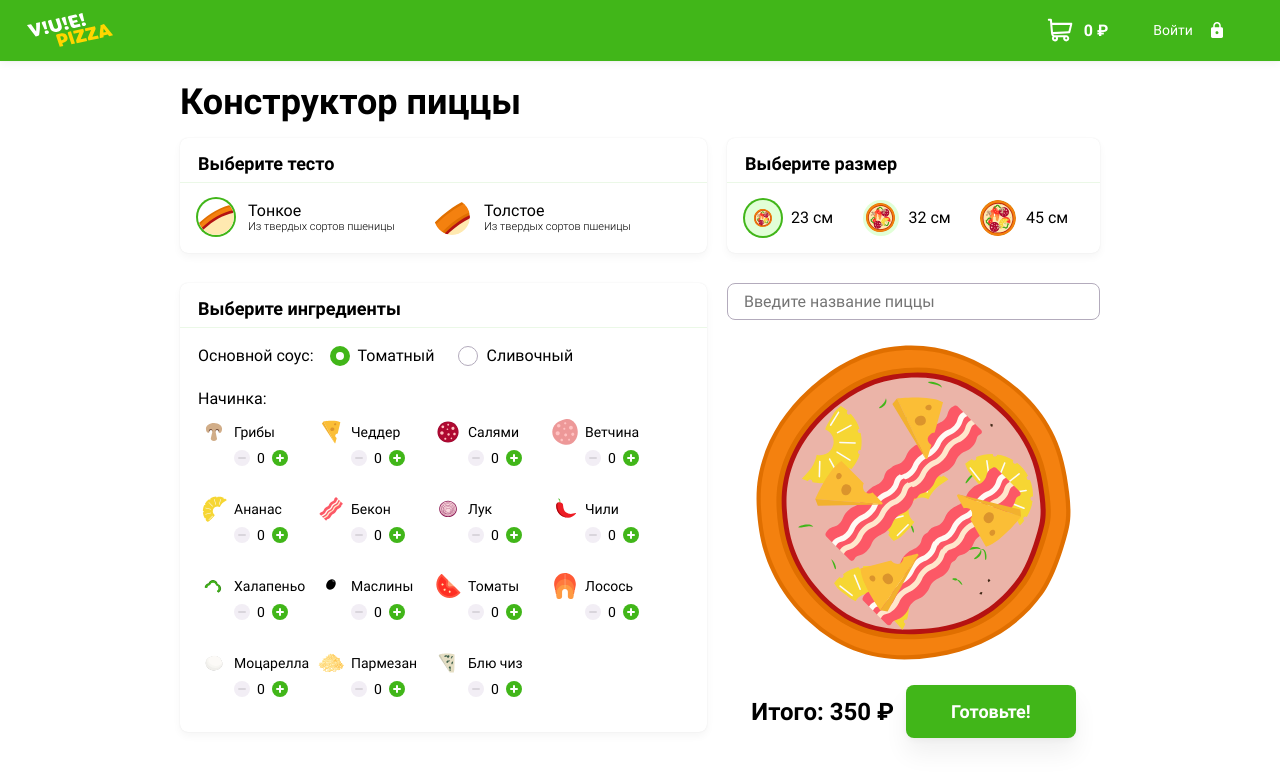
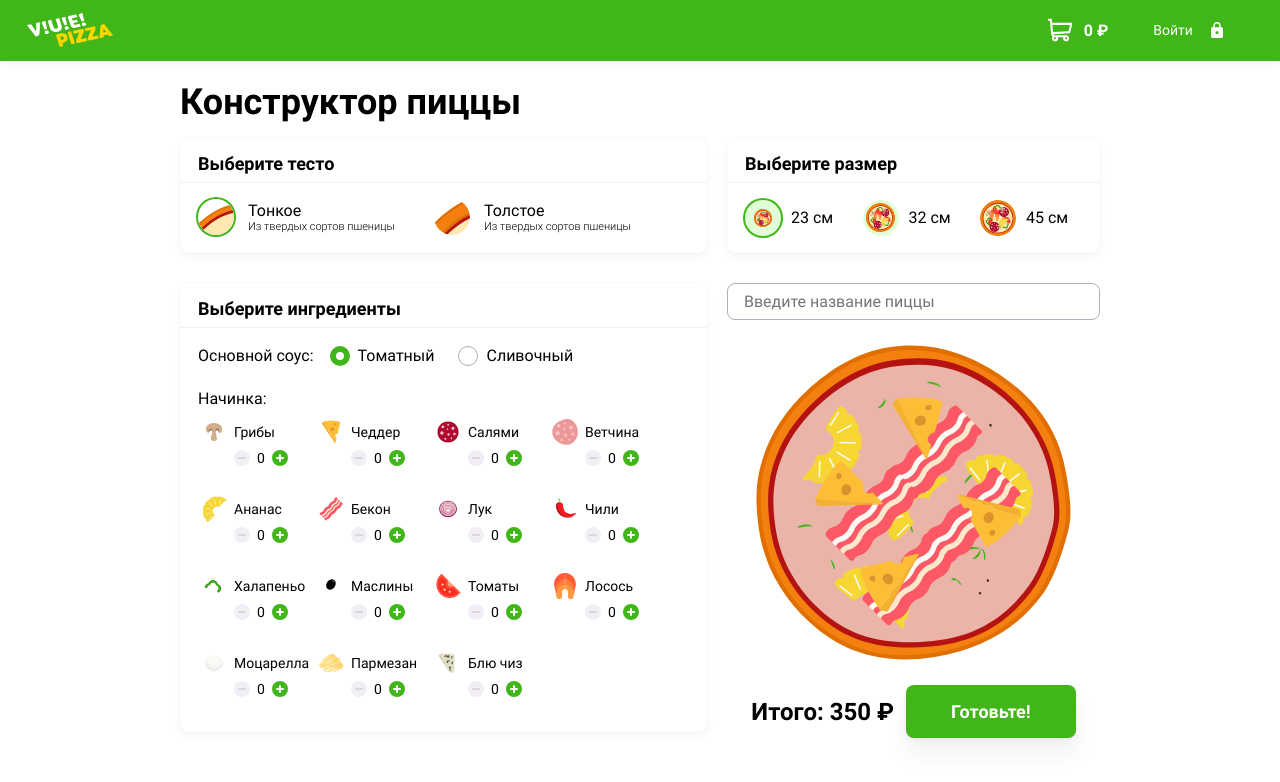
Before and after one commit to spololin/120621-pizza-1, a Vue app in the folder src/frontend/: page / in a window 1280 px wide. Shown: the top 782 px of the page. Built offline with nearby package versions, Linux system fonts and the light colour scheme.

Commit message:
Реализовал изменение изображения пиццы

```diff
--- a/src/frontend/src/modules/builder/components/BuilderPizzaContent.vue
+++ b/src/frontend/src/modules/builder/components/BuilderPizzaContent.vue
@@ -9,7 +9,7 @@
       />
     </label>
 
-    <BuilderPizzaView />
+    <BuilderPizzaView :pizzaClass="pizzaClass" />
     <BuilderPriceCounter :price="price" />
   </div>
 </template>
@@ -29,6 +29,10 @@ export default {
       type: Number,
       required: true,
     },
+    pizzaClass: {
+      type: String,
+      required: true,
+    },
   },
 };
 </script>
--- a/src/frontend/src/modules/builder/components/BuilderPizzaView.vue
+++ b/src/frontend/src/modules/builder/components/BuilderPizzaView.vue
@@ -1,6 +1,6 @@
 <template>
   <div class="content__constructor">
-    <div class="pizza pizza--foundation--big-tomato">
+    <div class="pizza" :class="pizzaClass">
       <div class="pizza__wrapper">
         <div class="pizza__filling pizza__filling--ananas"></div>
         <div class="pizza__filling pizza__filling--bacon"></div>
@@ -13,5 +13,11 @@
 <script>
 export default {
   name: "BuilderPizzaView",
+  props: {
+    pizzaClass: {
+      type: String,
+      required: true,
+    },
+  },
 };
 </script>
--- a/src/frontend/src/views/Index.vue
+++ b/src/frontend/src/views/Index.vue
@@ -18,7 +18,7 @@
         @clickButtonItemCounter="clickButtonItemCounter"
       />
 
-      <BuilderPizzaContent :price="getTotalPizzaPrice" />
+      <BuilderPizzaContent :price="totalPizzaPrice" :pizzaClass="pizzaClass" />
     </div>
   </form>
 </template>
@@ -75,21 +75,14 @@ export default {
         };
       });
     },
+    getSelectedPizzaItems(type) {
+      return this.pizza[type].find((elem) => {
+        return elem.checked === true;
+      });
+    },
   },
   computed: {
-    getTotalPizzaPrice() {
-      const selectedSize = this.pizza.sizes.find((elem) => {
-        return elem.checked === true;
-      });
-
-      const selectedSauce = this.pizza.sauces.find((elem) => {
-        return elem.checked === true;
-      });
-
-      const selectedDough = this.pizza.doughs.find((elem) => {
-        return elem.checked === true;
-      });
-
+    totalPizzaPrice() {
       const fillingsPrice = this.pizza.fillings
         .filter((elem) => {
           return elem.count > 0;
@@ -100,9 +93,21 @@ export default {
         }, 0);
 
       return (
-        (selectedDough.price + selectedSauce.price + fillingsPrice) *
-        selectedSize.multiplier
+        (this.getSelectedPizzaItems("doughs").price +
+          this.getSelectedPizzaItems("sauces").price +
+          fillingsPrice) *
+        this.getSelectedPizzaItems("sizes").multiplier
       );
+    },
+    pizzaClass() {
+      const dough = this.getSelectedPizzaItems("doughs");
+      const sauce = this.getSelectedPizzaItems("sauces");
+
+      const basePartClass = "pizza--foundation--";
+      const doughPartClass = dough.value === "light" ? "small" : "big";
+      const saucePartClass = sauce.value;
+
+      return basePartClass + doughPartClass + "-" + saucePartClass;
     },
   },
 };
```
